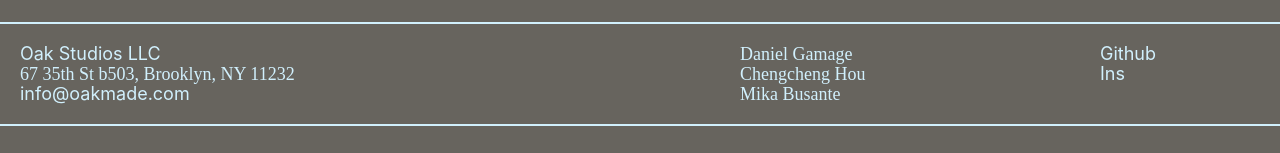
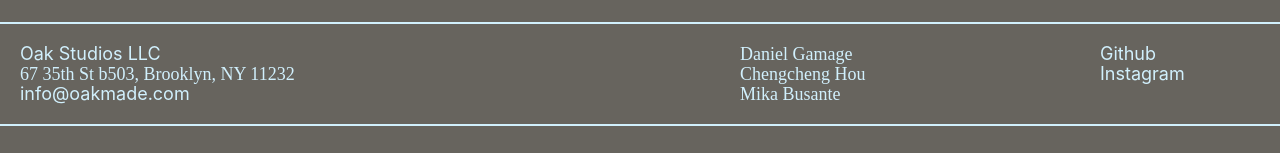
Before and after one commit to oakstudios/mechanical-ragger, a React (Create React App) app: page /#essay in a window 1280 px wide. Shown: the part 2228-2381 px from the top of the page. Built offline with nearby package versions, Linux system fonts and the light colour scheme; a web font is replaced by a local one.

Commit message:
ins to instagram

```diff
--- a/src/App.js
+++ b/src/App.js
@@ -282,7 +282,7 @@ const Essay = () => {
             Github
           </a>
           <br></br>
-          <a href="https://www.instagram.com/oakstudios/">Ins</a>
+          <a href="https://www.instagram.com/oakstudios/">Instagram</a>
         </div>
       </section>
       <div className="minimal-hr" />
```
